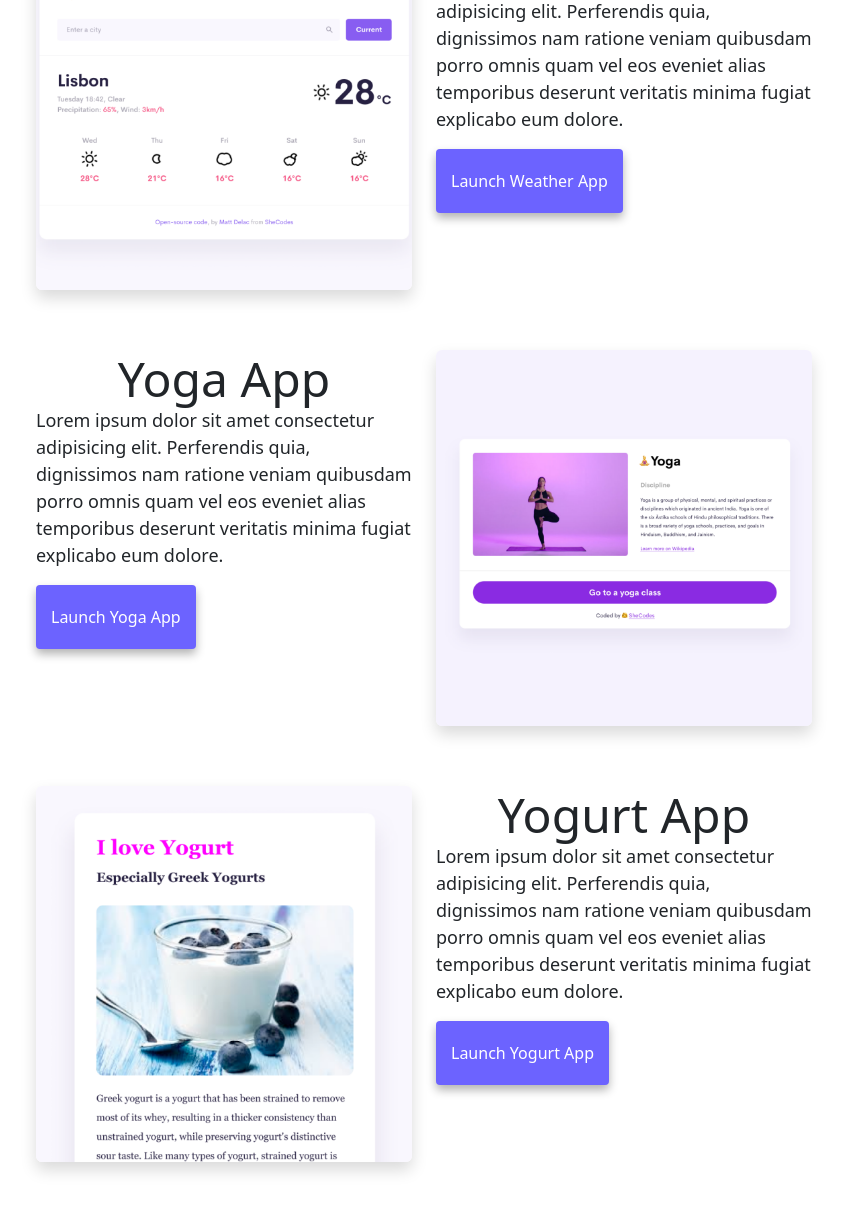
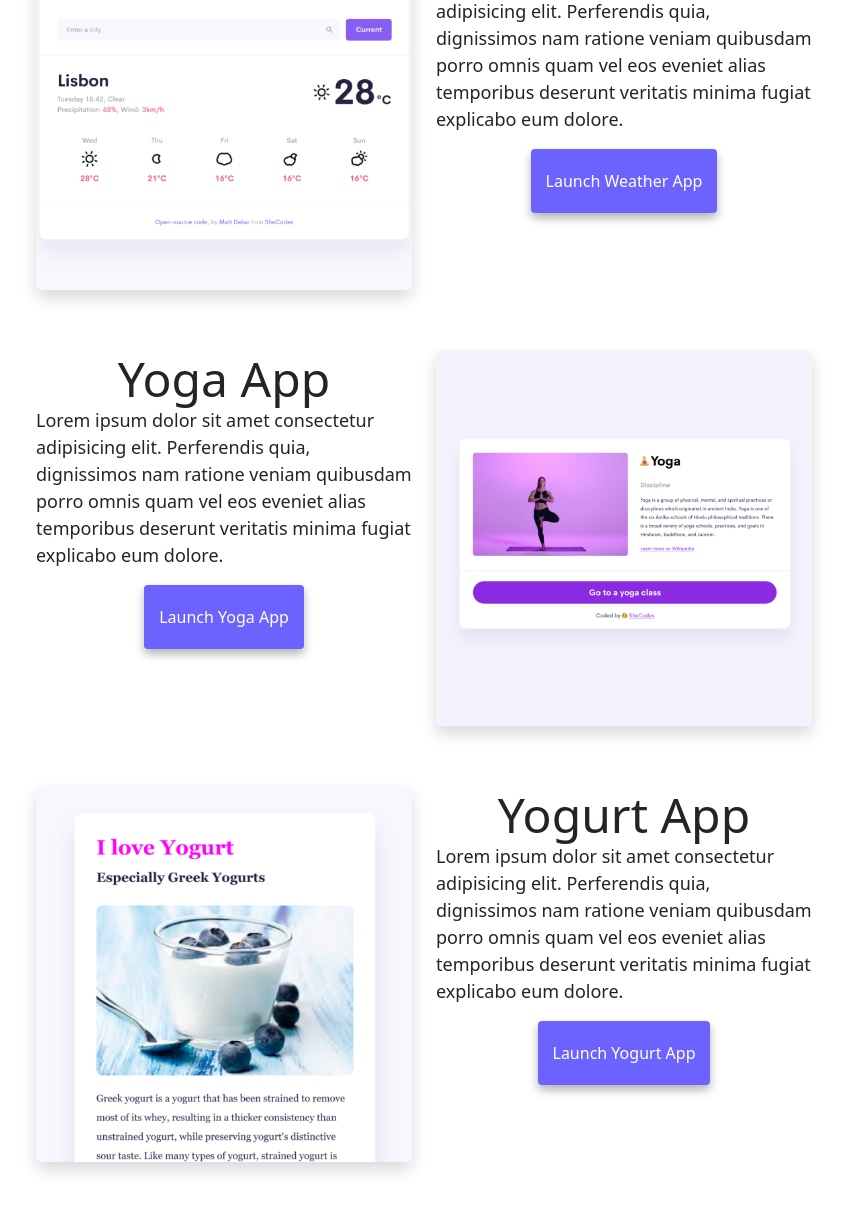
Before and after one commit to Popsi21/about-me-project, a plain HTML site: page index.html in a window 1280 px wide. Shown: the part 554-1766 px from the top of the page, without its empty margins (216-1062 px from the left). Drawn offline with nearby package versions, Linux system fonts and the light colour scheme.

Commit message:
added responsive on index.html

```diff
--- a/index.html
+++ b/index.html
@@ -32,7 +32,9 @@
           <div class="collapse navbar-collapse" id="navbarNavAltMarkup">
             <div class="navbar-nav">
               <a class="nav-link active" aria-current="page" href="#">Home</a>
-              <a class="nav-link" href="about.html">About me</a>
+              <a class="nav-link" href="about.html" id="app-button-nav"
+                >About me</a
+              >
               <a class="nav-link" href="about.html#contact">Contact</a>
             </div>
           </div>
@@ -43,7 +45,7 @@
       <h3>Front-end developer, based in Wiesbaden</h3>
       <div class="navigation-links">
         <a href="about.html#contact" class="contact-link">Contact me</a>
-        <a href="about.html" class="about-link">About me</a>
+        <a href="about.html" id="app-button" class="about-link">About me</a>
       </div>
       <div class="row app-info">
         <div class="col-md-6 justify-content-evenly">
@@ -57,8 +59,8 @@
             eos eveniet alias temporibus deserunt veritatis minima fugiat
             explicabo eum dolore.
           </p>
-          <div>
-            <button class="app-button" href="about.html">
+          <div class="d-sm-flex justify-content-sm-center">
+            <button href="about.html" class="app-button">
               Launch Weather App
             </button>
           </div>
@@ -73,8 +75,8 @@
             eos eveniet alias temporibus deserunt veritatis minima fugiat
             explicabo eum dolore.
           </p>
-          <div>
-            <button class="app-button" href="about.html">
+          <div class="d-sm-flex justify-content-sm-center">
+            <button href="about.html" class="app-button">
               Launch Yoga App
             </button>
           </div>
@@ -95,8 +97,8 @@
             eos eveniet alias temporibus deserunt veritatis minima fugiat
             explicabo eum dolore.
           </p>
-          <div>
-            <button class="app-button" href="about.html">
+          <div class="d-sm-flex justify-content-sm-center">
+            <button href="about.html" class="app-button">
               Launch Yogurt App
             </button>
           </div>
--- a/style.css
+++ b/style.css
@@ -6,10 +6,6 @@
 @media (max-width: 576px) {
   #app-img {
     display: none;
-  }
-  .app-button {
-    display: flex;
-    justify-content: center;
   }
 }
 body {
```
